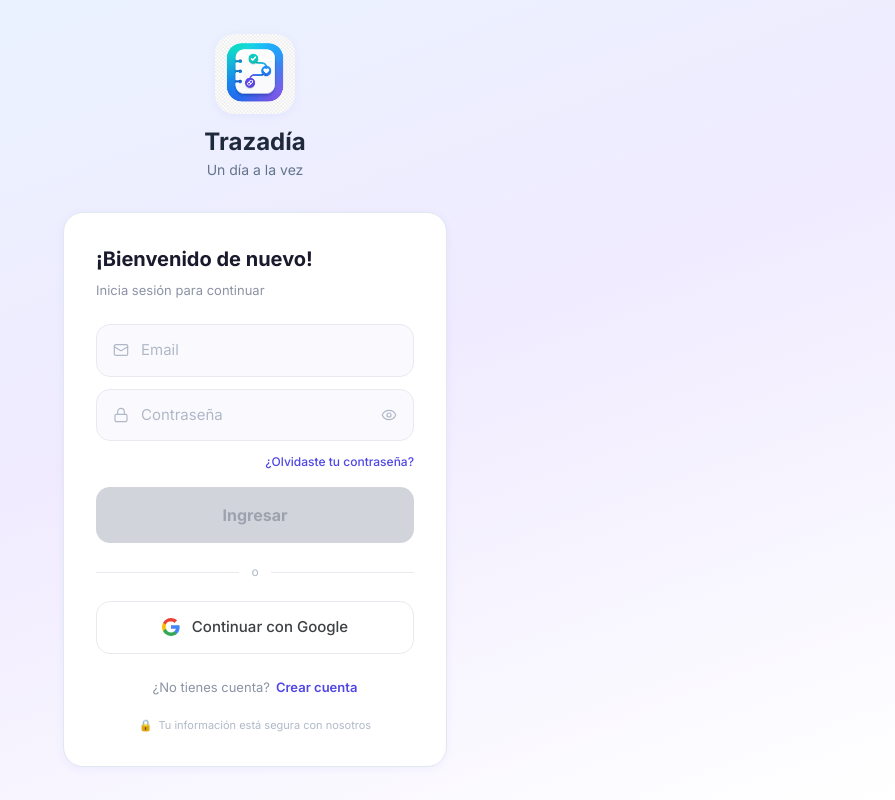
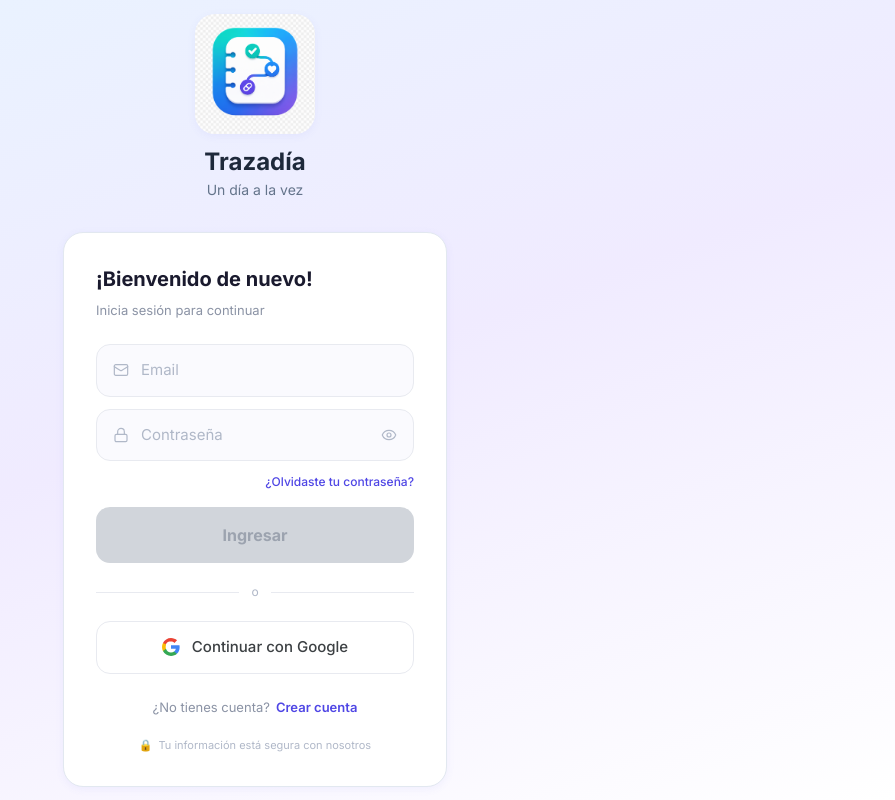
Before and after one commit to lvergro/mi-dia, a Next.js app in the folder apps/web/: page /login in a window 1280 px wide. Shown: the whole page, without its empty margins (385-1280 px from the left). Built offline with nearby package versions, Linux system fonts and the light colour scheme.

Commit message:
fix(web): logo login más grande (120px)

```diff
--- a/apps/web/app/(auth)/login/page.tsx
+++ b/apps/web/app/(auth)/login/page.tsx
@@ -10,7 +10,7 @@ export default function LoginPage() {
       <div className="w-full max-w-sm">
         {/* Logo / brand */}
         <div className="mb-8 flex flex-col items-center gap-3">
-          <Image src="/logo.png" alt="Trazadía" width={80} height={80} className="rounded-[20px] shadow-card" priority />
+          <Image src="/logo.png" alt="Trazadía" width={120} height={120} className="rounded-[20px] shadow-card" priority />
           <div className="text-center">
             <h1 className="text-2xl font-bold text-[#1e293b]">Trazadía</h1>
             <p className="mt-0.5 text-sm text-[#64748b]">Un día a la vez</p>
```
